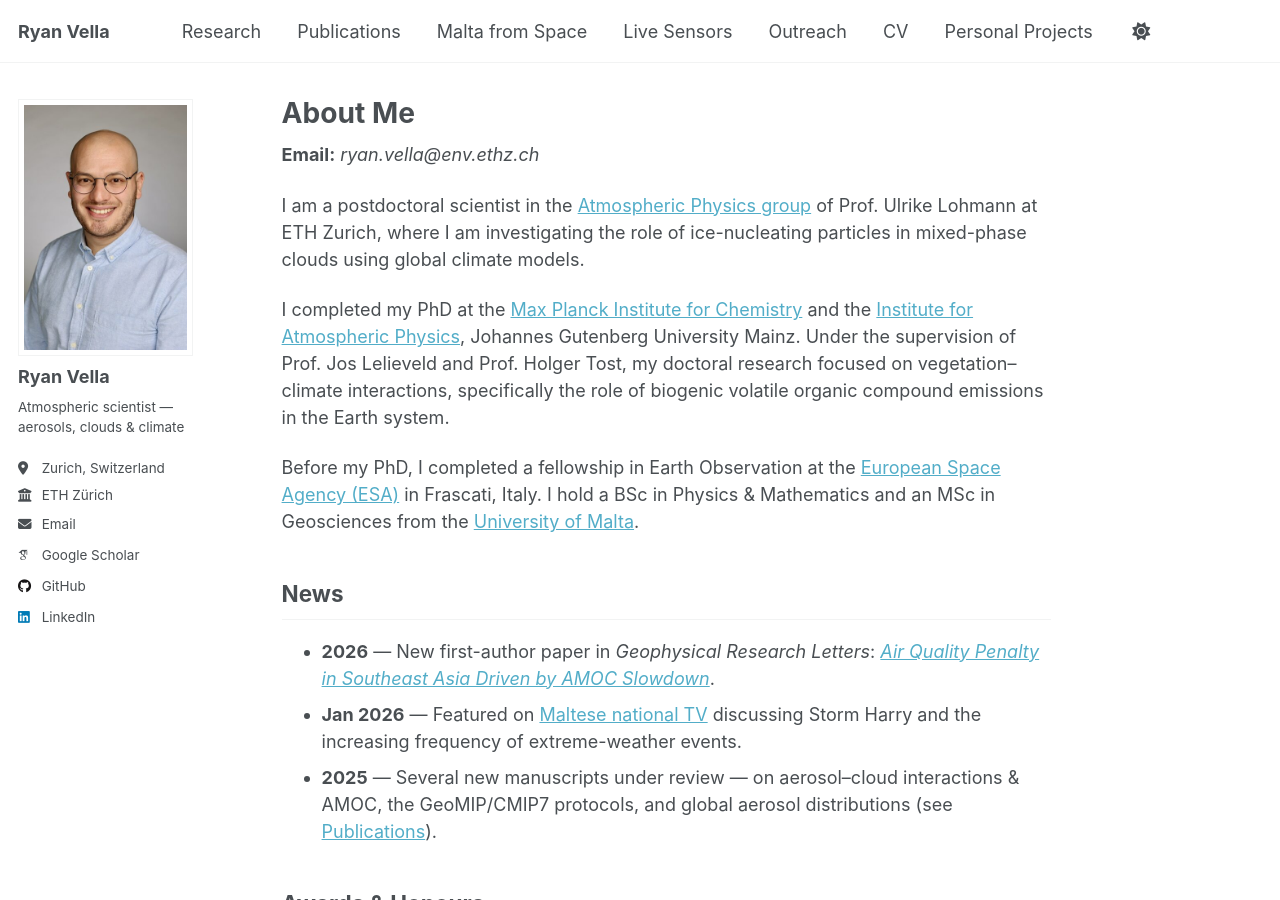
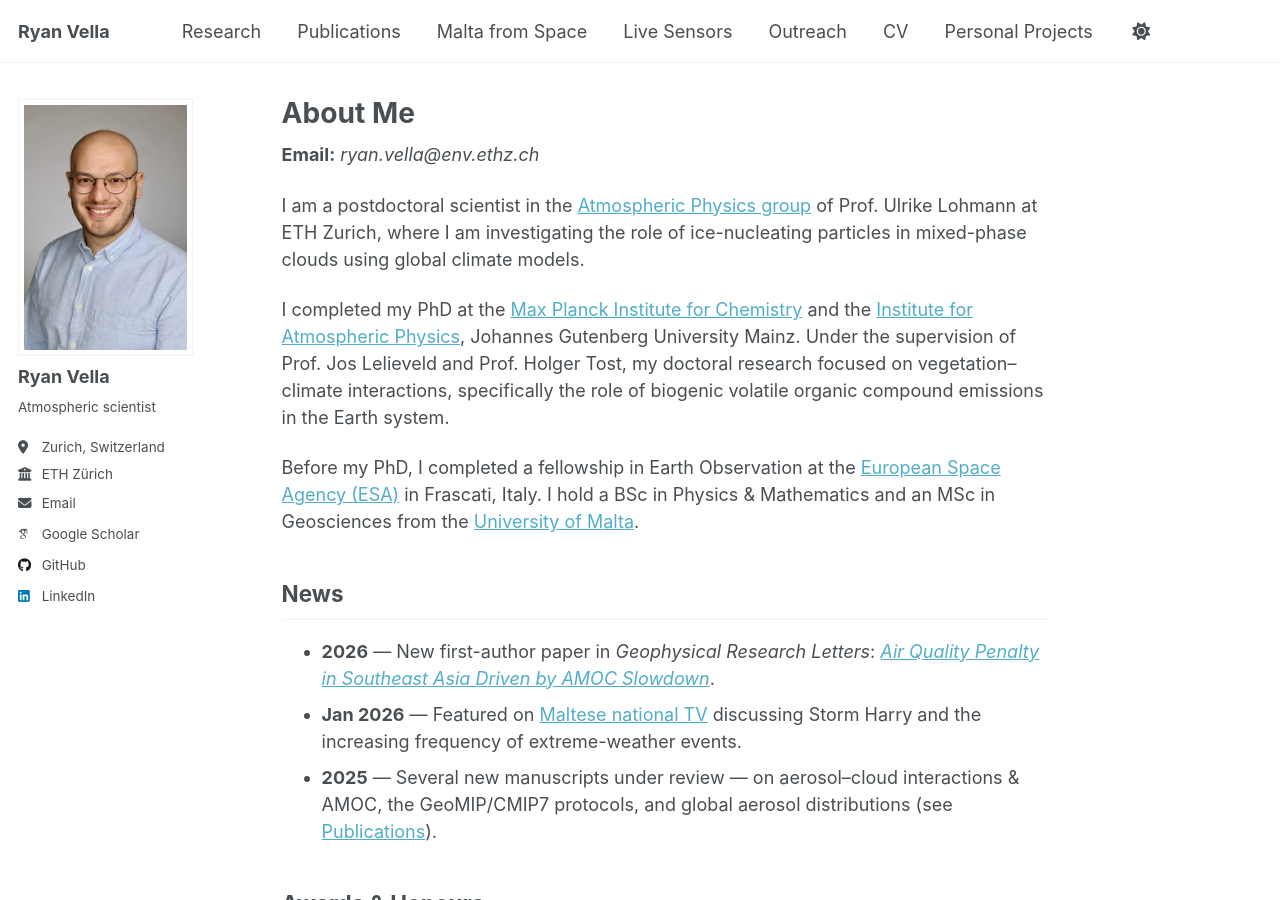
Before and after one commit to ryanvella9/ryanvella9.github.io, a Jekyll site: the page built from _pages/about.md, in a window 1280 px wide and 900 px high. Built offline with Jekyll 4.4.1, drawn with Linux system fonts in a browser that asks for light colours; some web fonts are replaced; a script that is not in the unit is left out.

Commit message:
Shorten sidebar bio to 'Atmospheric scientist'

```diff
--- a/_config.yml
+++ b/_config.yml
@@ -87,7 +87,7 @@ analytics:
 author:
   name             : "Ryan Vella"
   avatar           : "profile.png"
-  bio              : "Atmospheric scientist — aerosols, clouds & climate"
+  bio              : "Atmospheric scientist"
   location         : "Zurich, Switzerland"
   employer         : "ETH Zürich"
   pubmed           :
```
